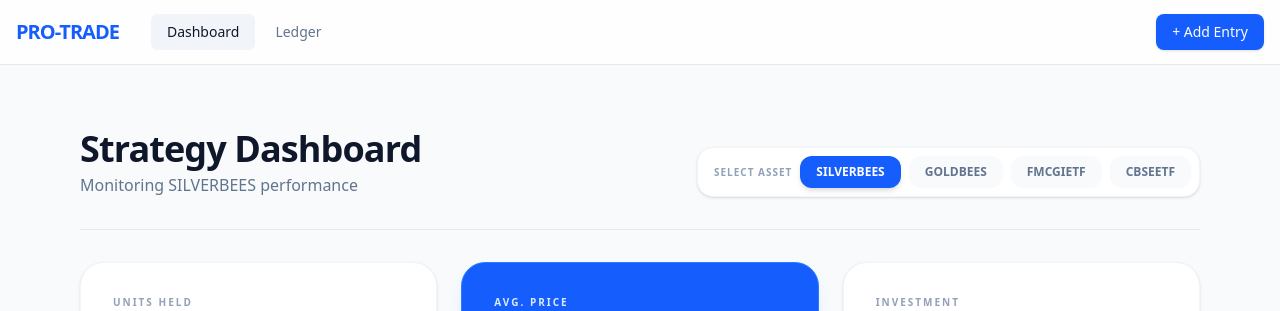
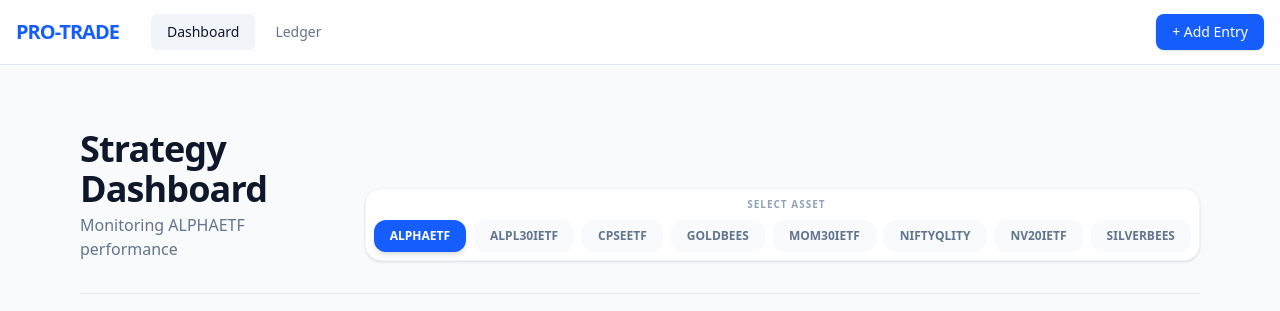
Before and after one commit to hariprasad-neela/stock-portfolio-app, a React (Vite) app in the folder client/: page / in a window 1280 px wide. Shown: the top 311 px of the page. Built offline with nearby package versions, Linux system fonts and the light colour scheme; no server answers.

Commit message:
Added all ETFs in the constants file

```diff
--- a/client/src/constants.js
+++ b/client/src/constants.js
@@ -1,10 +1,14 @@
 // client/src/constants.js
 
 export const SUPPORTED_STOCKS = [
-    { ticker: 'SILVERBEES', name: 'Silver ETF' },
+    { ticker: 'ALPHAETF', name: 'Alpha ETF' },
+    { ticker: 'ALPL30IETF', name: 'ALPL 30 I ETF' },
+    { ticker: 'CPSEETF', name: 'CPSE ETF' },
     { ticker: 'GOLDBEES', name: 'Gold ETF' },
-    { ticker: 'FMCGIETF', name: 'Nifty 50 ETF' },
-    { ticker: 'CBSEETF', name: 'Liquid ETF' }
+    { ticker: 'MOM30IETF', name: 'Momentum 30 ETF' },
+    { ticker: 'NIFTYQLITY', name: 'Nifty Quality ETF' },
+    { ticker: 'NV20IETF', name: 'NV 20 I ETF' },
+    { ticker: 'SILVERBEES', name: 'Silver ETF' }
 ];
 
 export const APP_CONFIG = {
```
